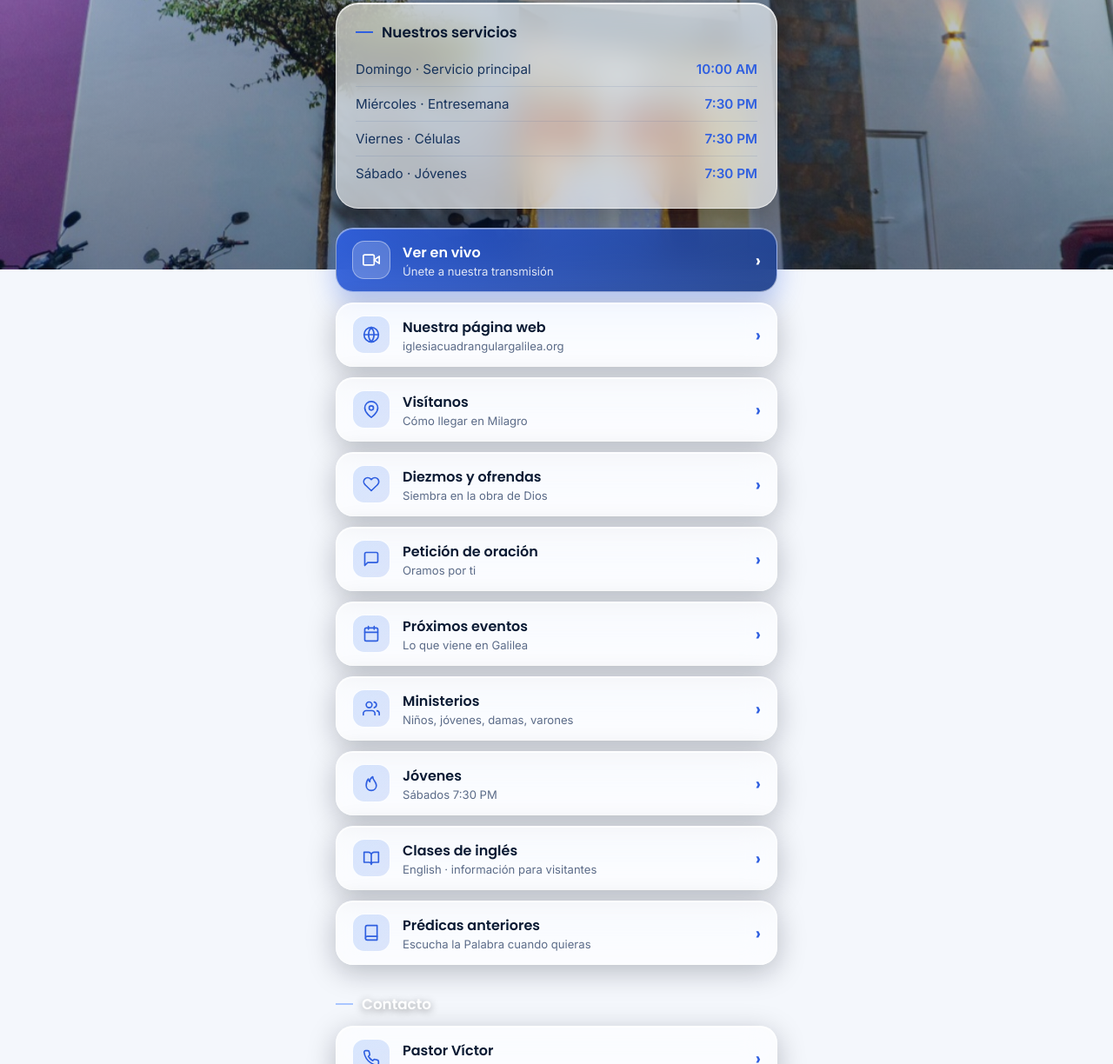
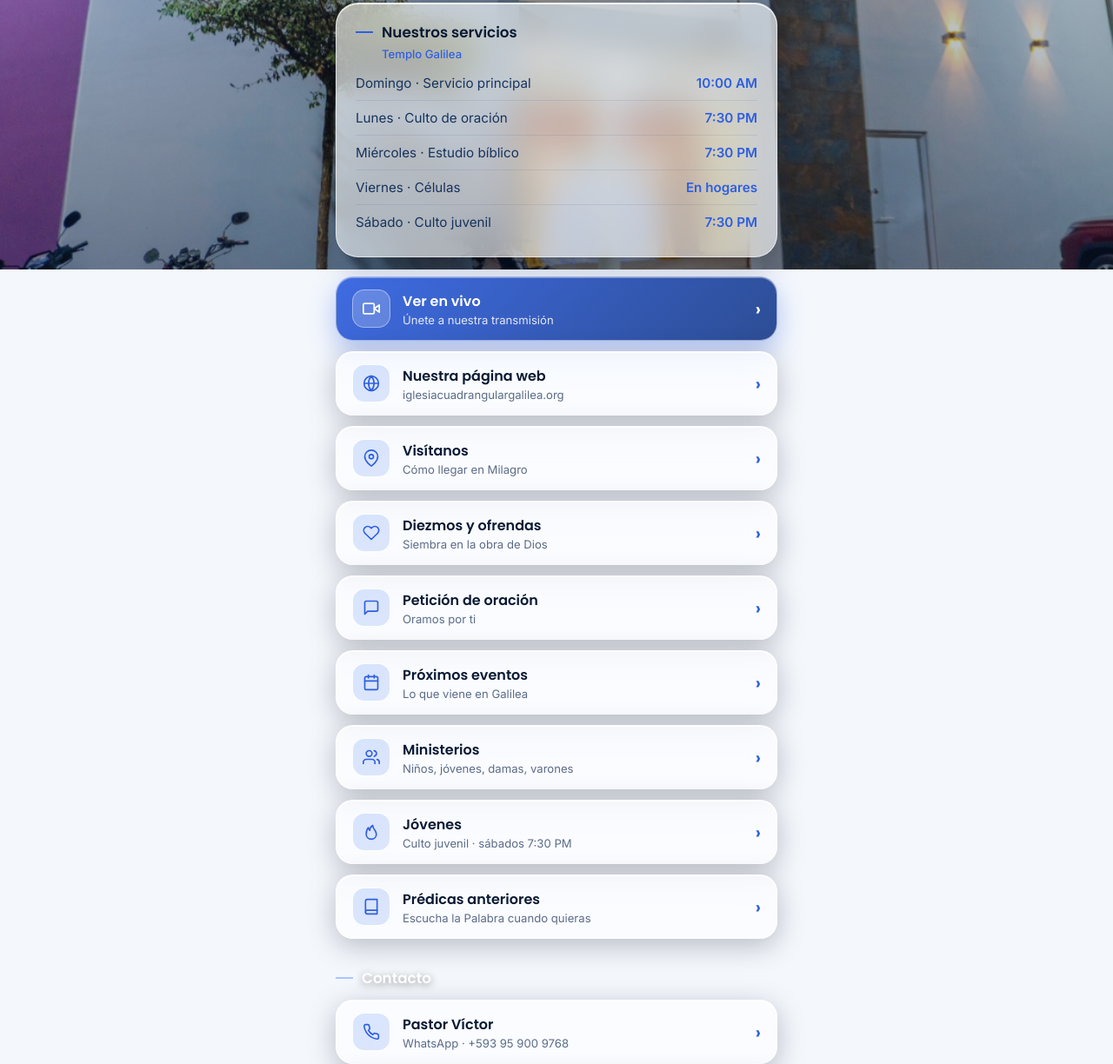
Before and after one commit to Elohim-desing-ec/links-galilea, a plain HTML site: page index.html in a window 1280 px wide. Shown: the part 490-1714 px from the top of the page at 87% size. Drawn offline with Linux system fonts and the light colour scheme.

Commit message:
Actualizar horarios de servicio y quitar Clases de inglés
Domingo servicio principal 10:00 AM, lunes culto de oración,
miércoles estudio bíblico, viernes células en hogares y sábado
culto juvenil, todos en Templo Galilea.

Co-Authored-By: Claude Opus 5.5 <noreply@anthropic.com>

```diff
--- a/index.html
+++ b/index.html
@@ -51,11 +51,13 @@
   <!-- HORARIOS -->
   <section class="schedule">
     <h2>Nuestros servicios</h2>
+    <p class="place">Templo Galilea</p>
     <ul>
       <li><span>Domingo · Servicio principal</span><span>10:00 AM</span></li>
-      <li><span>Miércoles · Entresemana</span><span>7:30 PM</span></li>
-      <li><span>Viernes · Células</span><span>7:30 PM</span></li>
-      <li><span>Sábado · Jóvenes</span><span>7:30 PM</span></li>
+      <li><span>Lunes · Culto de oración</span><span>7:30 PM</span></li>
+      <li><span>Miércoles · Estudio bíblico</span><span>7:30 PM</span></li>
+      <li><span>Viernes · Células</span><span>En hogares</span></li>
+      <li><span>Sábado · Culto juvenil</span><span>7:30 PM</span></li>
     </ul>
   </section>
 
@@ -98,12 +100,7 @@
     </a>
     <a href="https://iglesiacuadrangulargalilea.org/juventud.html" target="_blank" rel="noopener">
       <span class="icon"><svg viewBox="0 0 24 24"><path d="M12 22c4 0 7-3 7-7 0-5-5-7-5-12-3 2-4 5-4 7-1-1-2-2-2-4-2 2-3 5-3 9 0 4 3 7 7 7z"/></svg></span>
-      <span class="label">Jóvenes<small>Sábados 7:30 PM</small></span>
-      <span class="arrow">›</span>
-    </a>
-    <a href="https://iglesiacuadrangulargalilea.org/ingles.html" target="_blank" rel="noopener">
-      <span class="icon"><svg viewBox="0 0 24 24"><path d="M2 4h6a4 4 0 0 1 4 4v13a3 3 0 0 0-3-3H2zM22 4h-6a4 4 0 0 0-4 4v13a3 3 0 0 1 3-3h7z"/></svg></span>
-      <span class="label">Clases de inglés<small>English · información para visitantes</small></span>
+      <span class="label">Jóvenes<small>Culto juvenil · sábados 7:30 PM</small></span>
       <span class="arrow">›</span>
     </a>
     <a href="https://youtube.com/@iglesiacuadrangulargalilea2571" target="_blank" rel="noopener">
--- a/styles.css
+++ b/styles.css
@@ -225,7 +225,18 @@ h1 em {
   height: 2px;
   background: var(--accent-500);
 }
+.schedule .place {
+  margin: -6px 0 6px 30px;
+  font-size: 0.82rem;
+  font-weight: 500;
+  color: var(--accent-500);
+}
 .schedule ul { list-style: none; }
+.schedule li small {
+  display: block;
+  font-size: 0.78rem;
+  color: var(--text-muted);
+}
 .schedule li {
   display: flex;
   justify-content: space-between;
```
